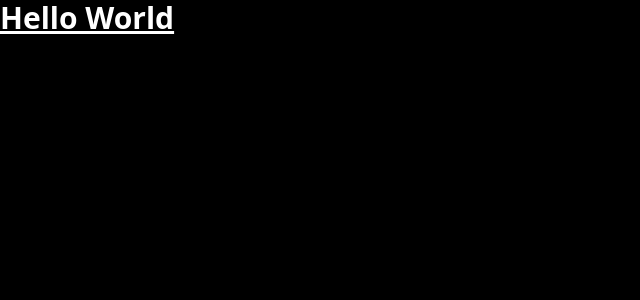
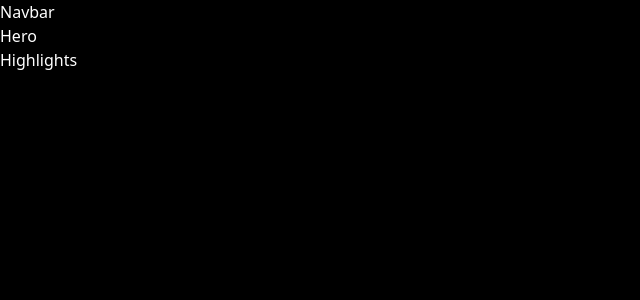
Before and after one commit to pronoia9/flapple, a React (Vite) app: page / in a window 1280 px wide. Shown: the top 300 px of the page, without its empty margins (0-640 px from the left). Built offline with nearby package versions, Linux system fonts and the light colour scheme.

Commit message:
add navbar, hero, highlights components

```diff
--- a/src/App.jsx
+++ b/src/App.jsx
@@ -1,3 +1,11 @@
+import { Hero, Highlights, Navbar } from './components';
+
 export default function App() {
-  return <div className='text-3xl font-bold underline'>Hello World</div>;
+  return (
+    <main className='bg-black'>
+      <Navbar />
+      <Hero />
+      <Highlights />
+    </main>
+  );
 }
```
